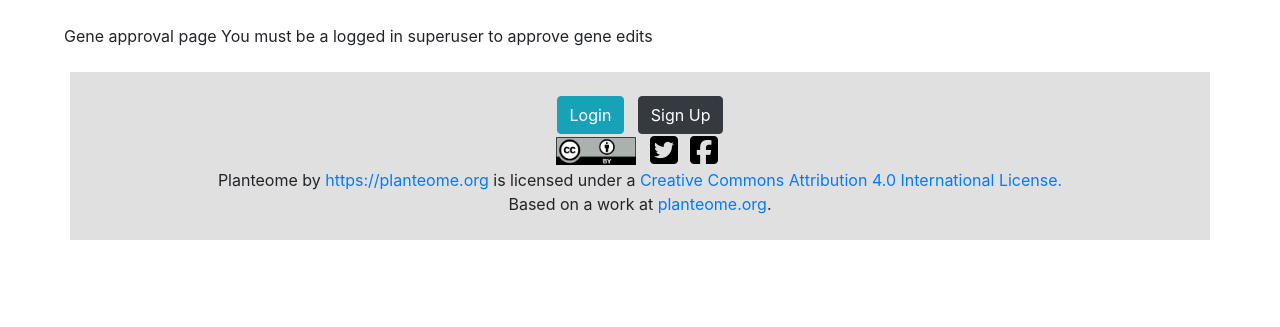
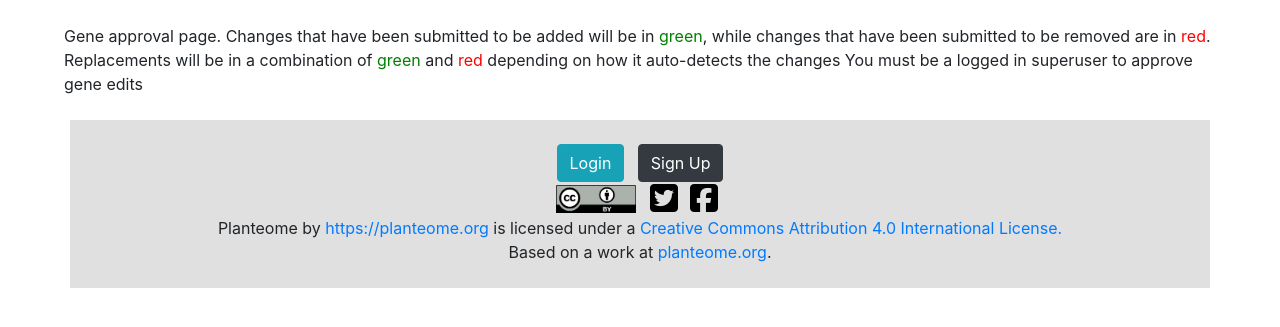
Before and after one commit to Planteome/django_curate, a Django app: page /gene/approval/ in a window 1280 px wide. Shown: the part 153-480 px from the top of the page. Run offline with Django 3.2, Linux system fonts and the light colour scheme; parts of the project's set-up code (start-up, migrations or seed data) failed here and were passed over; some libraries are stand-ins or nearby versions.

Commit message:
Add explanation text to gene approval page. Matches annotations approval. Closes #18

```diff
--- a/genes/templates/gene/gene_approval.html
+++ b/genes/templates/gene/gene_approval.html
@@ -7,7 +7,10 @@
 {% block meta_description %}Planteome gene approval{% endblock %}
 
 {% block main %}
-    Gene approval page
+    Gene approval page. Changes that have been submitted to be added will be in <span style="color: green">green</span>,
+    while changes that have been submitted to be removed are in <span style="color: red">red</span>. Replacements will
+    be in a combination of <span style="color:green">green</span>
+     and <span style="color:red">red</span> depending on how it auto-detects the changes
     {% if logged_in and superuser %}
         <form action="" method="post">
         {% csrf_token %}
```
